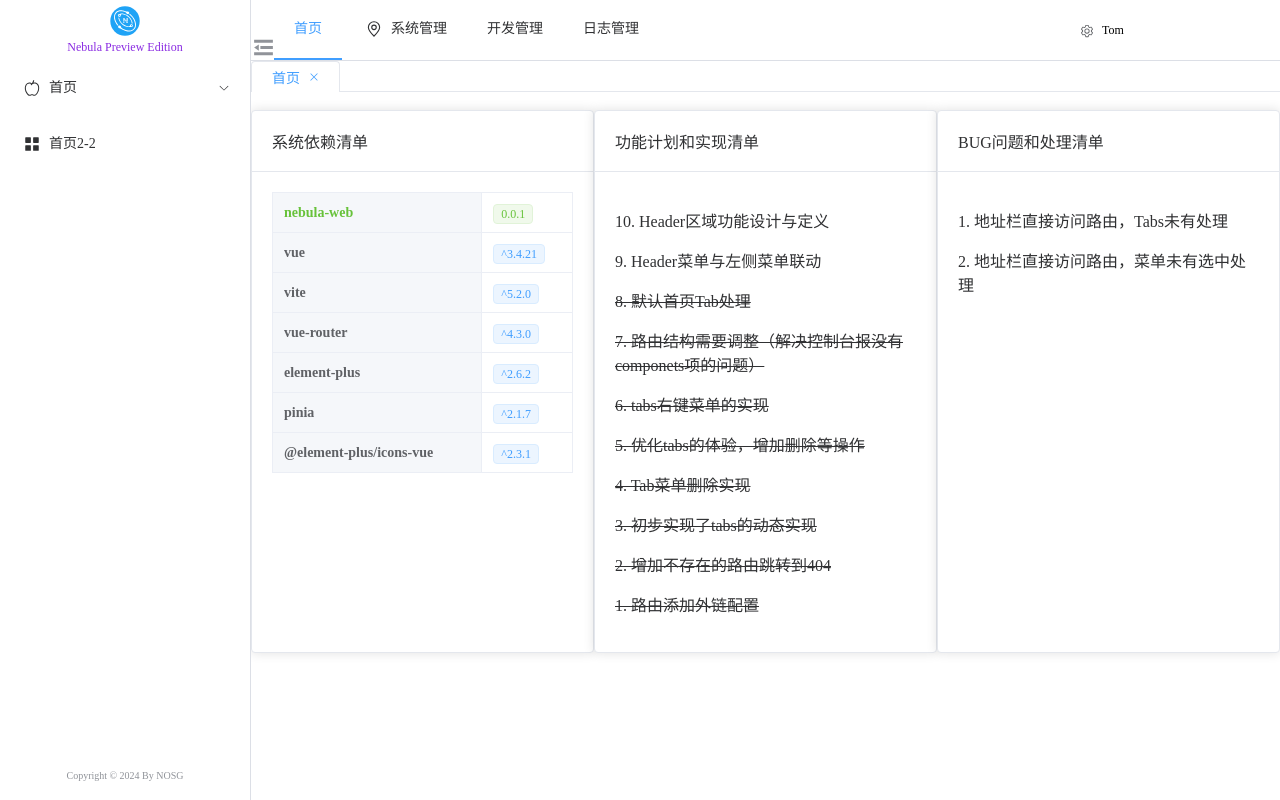
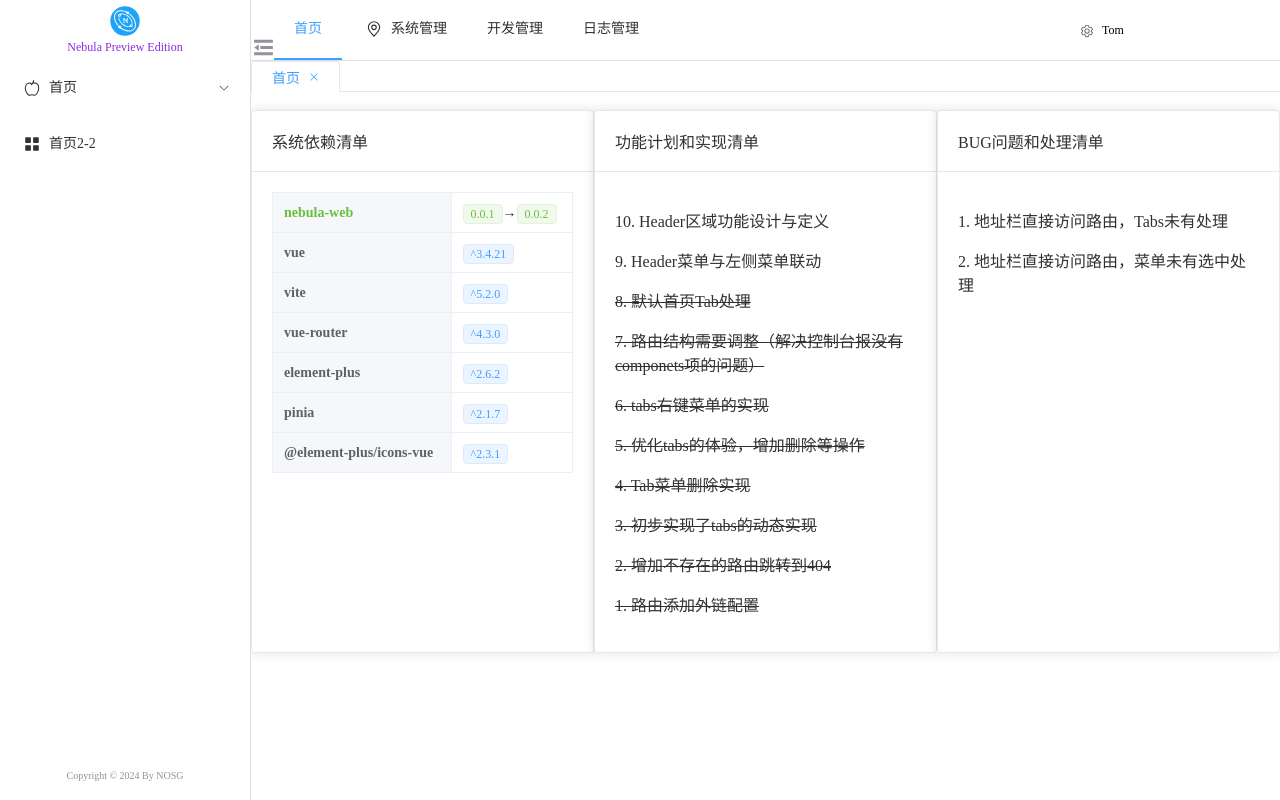
Before and after one commit to NeegixOpensourceGroup/nebula-web, a Vue app: page /home in a window 1280 px wide. Built offline with nearby package versions, Linux system fonts and the light colour scheme.

Commit message:
[perf] 版本信息更新

```diff
--- a/src/views/home/index.vue
+++ b/src/views/home/index.vue
@@ -16,7 +16,7 @@
             <el-text class="mx-1" type="success">nebula-web</el-text>
           </div>
         </template>
-        <el-tag  type="success" size="small">0.0.1</el-tag>
+        <el-tag  type="success" size="small">0.0.1</el-tag>→<el-tag  type="success" size="small">0.0.2</el-tag>
       </el-descriptions-item>
       <el-descriptions-item>
         <template #label>
```
